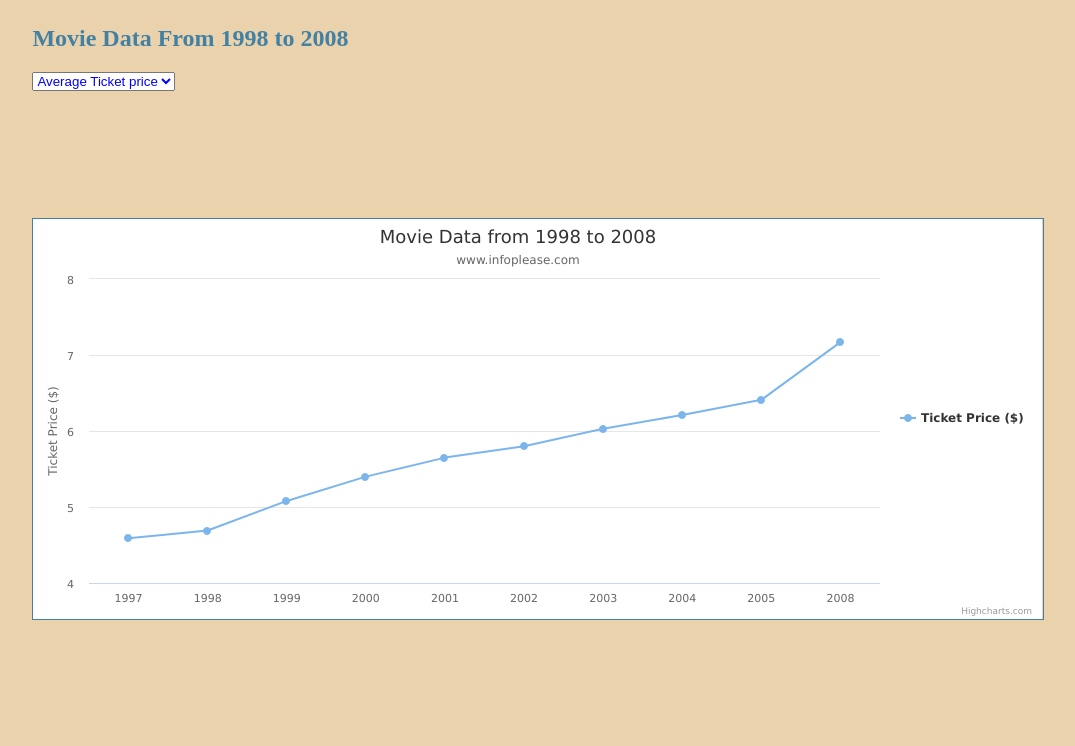
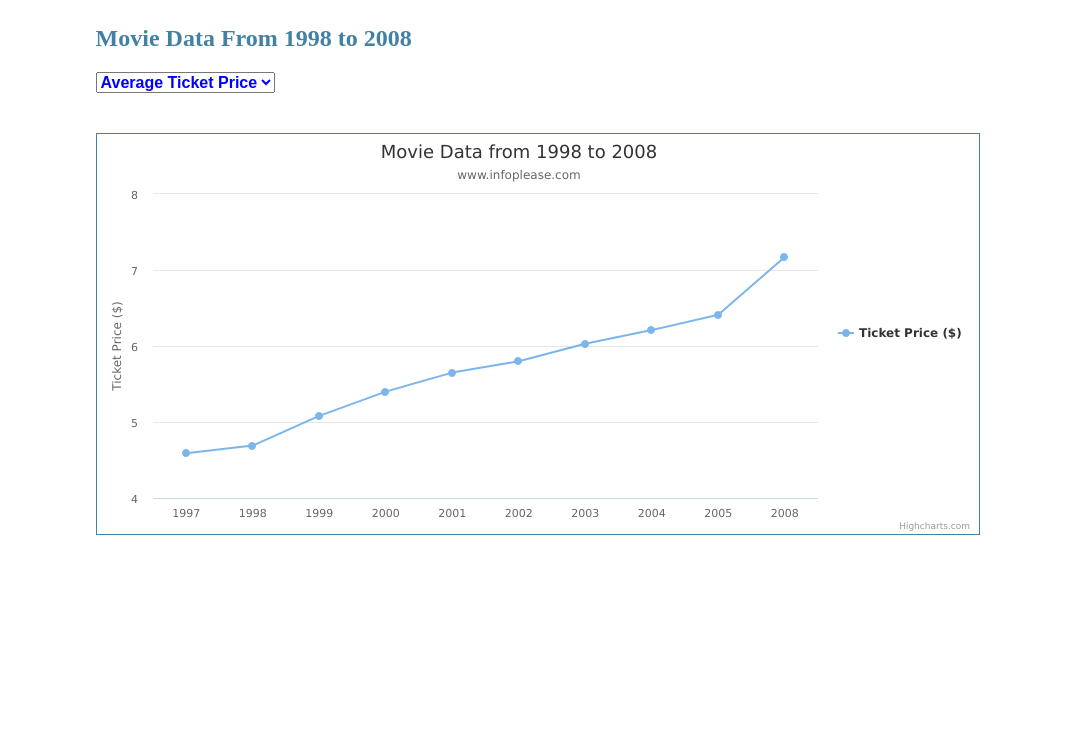
Before and after one commit to safol123/DOC_exercises, a plain HTML site: page movieproject/index.html in a window 1280 px wide. Shown: the part 73-819 px from the top of the page, without its empty margins (102-1177 px from the left). Drawn offline with nearby package versions, Linux system fonts and the light colour scheme.

Commit message:
made stylistic changes

```diff
--- a/movieproject/index.html
+++ b/movieproject/index.html
@@ -20,7 +20,7 @@
   <div class = "optionarea">
     <h2>Movie Data From 1998 to 2008</h2>
     <select class = "movieData">
-      <option>Average Ticket price</option>
+      <option>Average Ticket Price</option>
       <option>Total Movie Gross</option>
       <option>Attendance</option>
     </select>
--- a/movieproject/main.css
+++ b/movieproject/main.css
@@ -5,27 +5,29 @@ h1 {
 }
 
 body{
-  background-color: #ead2ac;
+  /*background-color: #ead2ac;*/
 }
 
 
 
 .movieData {
   color: #0000ff;
+  font-size: 16px;
+  font-weight: bold;
 }
 
 .optionarea {
     margin-top: 40px;
     margin-bottom: 40px;
-    margin-right: 10%;
-    margin-left: 10%;
+    margin-right: 15%;
+    margin-left: 15%;
     color: #4281a4;
-
   }
 
   #movies-by-year {
 
-    margin: 10%;
+    margin-left: 15%;
+    margin-right: 15%;
     border: solid 1px;
     color: #4281a4;
 
--- a/movieproject/script.js
+++ b/movieproject/script.js
@@ -5,7 +5,7 @@ $(document).ready(function(){
   // intital chart
   var data = {
     title: "Movie Data from 1998 to 2008",
-    categories: movieData.years,
+    categories:  movieData.years,
     series: movieData.ticketPrice ,
     seriesName: "Ticket Price" + " " + "($)",
     yAxisTitle: "Ticket Price" + " " + "($)",
@@ -66,7 +66,7 @@ function buildchart(data, elementToPutChartIn) {
   elementToPutChartIn.highcharts({
     title: {
       text: data.title,
-      x: -20 //center
+      x: -20
     },
     subtitle: {
       text: 'www.infoplease.com',
```
